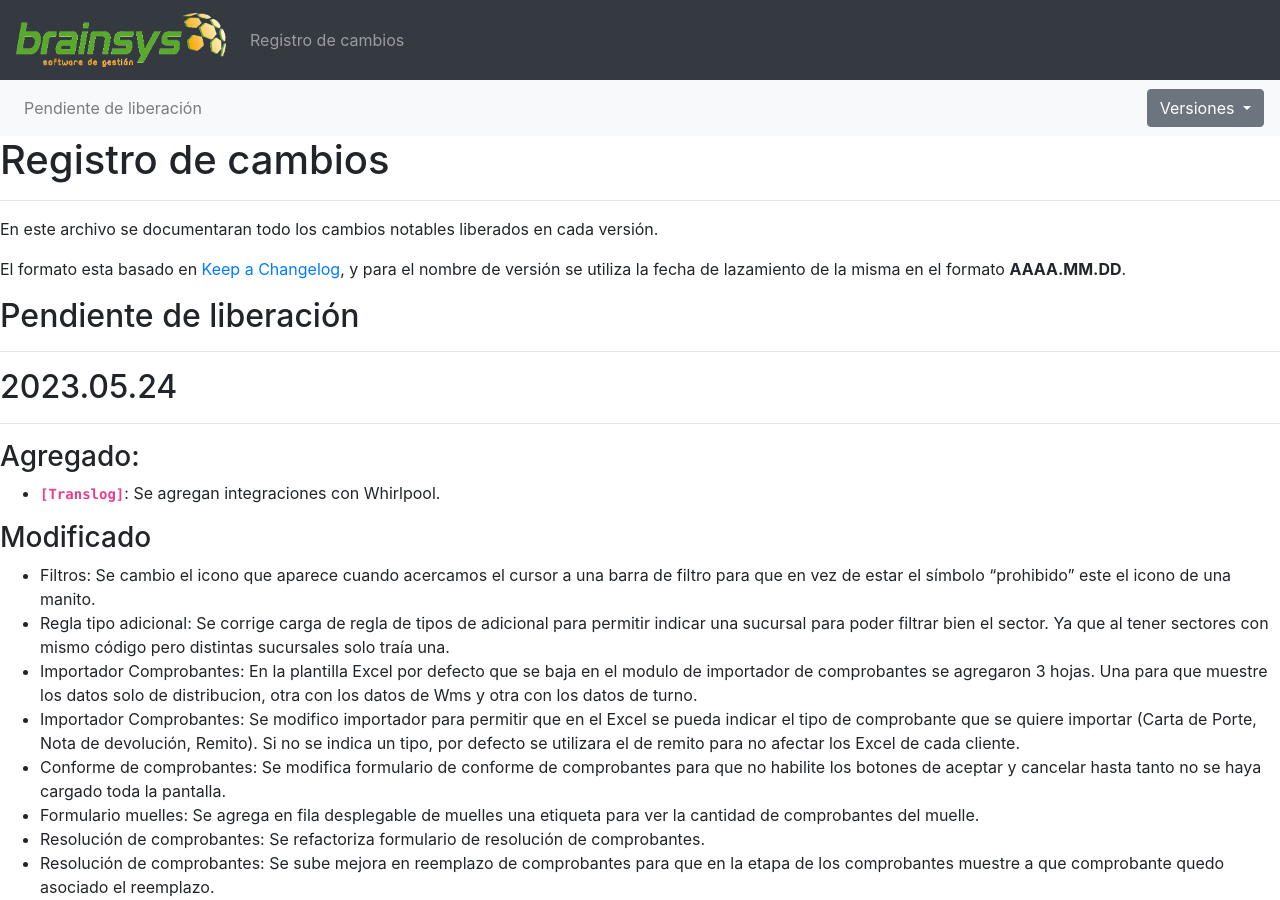
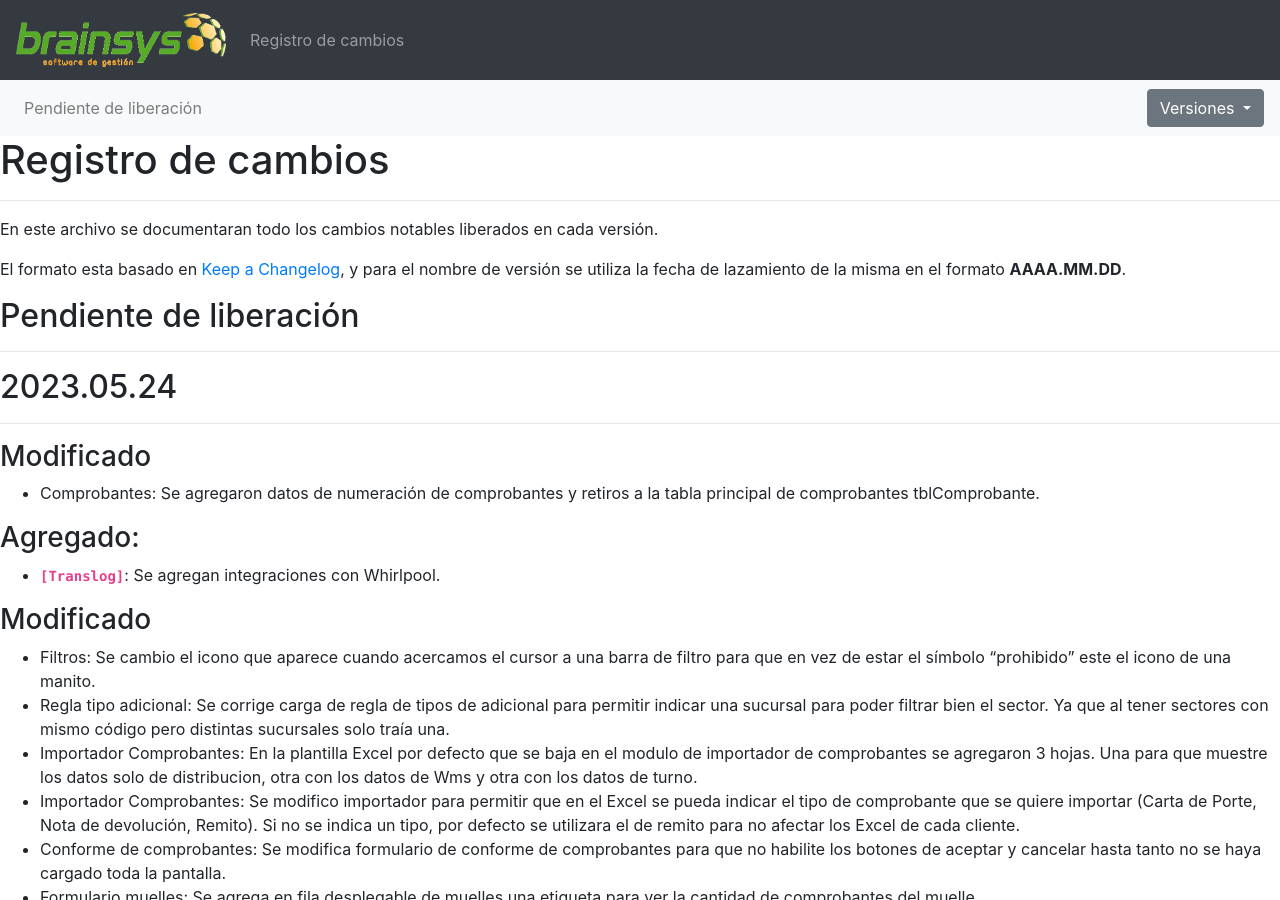
Before and after one commit to brainsys-arsaad/versionado, a Jekyll site: the page built from registro-cambios.markdown, in a window 1280 px wide and 900 px high. Built offline with Jekyll 4.4.1, drawn with Linux system fonts in a browser that asks for light colours.

Commit message:
Update registro-cambios.markdown

```diff
--- a/registro-cambios.markdown
+++ b/registro-cambios.markdown
@@ -94,6 +96,9 @@ El formato esta basado en [Keep a Changelog](https://keepachangelog.com/es-ES/1.
 
 ## 2023.05.24
 ---
+
+### Modificado
+- Comprobantes: Se agregaron datos de numeración de comprobantes y retiros a la tabla principal de comprobantes tblComprobante.
 
 ### Agregado:
 - **`[Translog]`**: Se agregan integraciones con Whirlpool.
```
Also changed, not shown: other parts of registro-cambios.markdown (+2 -0 lines).
